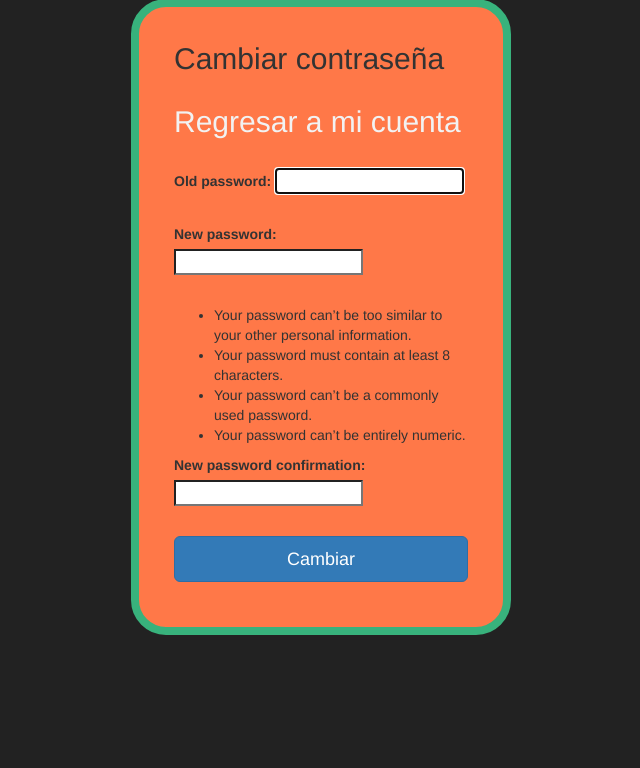
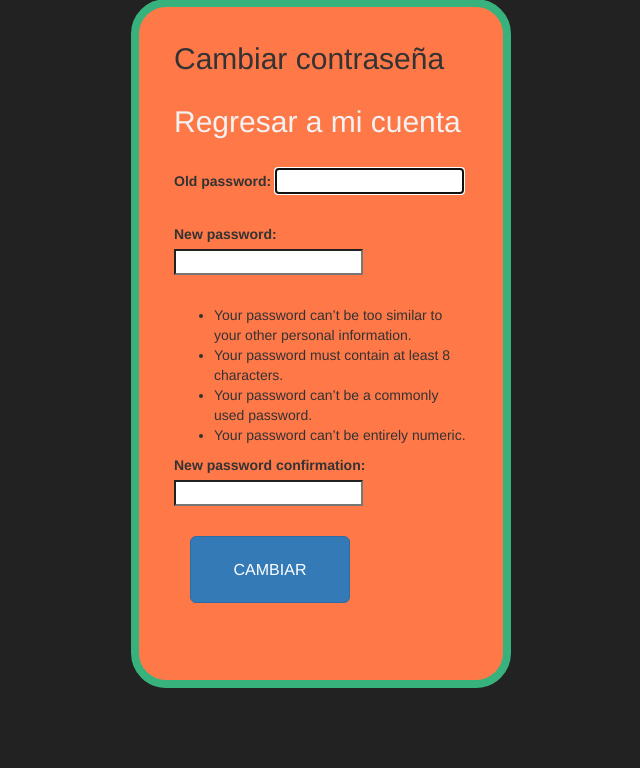
Before and after one commit to grchristian/RoboWorld, a Django app: page /accounts/password_change/ in a window 1280 px wide. Shown: the part 81-849 px from the top of the page, without its empty margins (319-959 px from the left). Before the commit the page ends 716 px from the top, so only its background shows below. Run offline with Django 3.2, Linux system fonts and the light colour scheme; a user stored in the database is signed in; some libraries are stand-ins or nearby versions.

Commit message:
css button

```diff
--- a/roboworld_app/static/roboworld_app/css/style_inicio_sesion.css
+++ b/roboworld_app/static/roboworld_app/css/style_inicio_sesion.css
@@ -64,6 +64,68 @@ a:hover{
 
 
 
+@import url(https://fonts.googleapis.com/css?family=Roboto:400,100,900);
+
+//colors
+$red: #E1332D;
+$white: #fff;
+
+* {
+  box-sizing: inherit;
+  transition-property: all;
+  transition-duration: .6s;
+  transition-timing-function: ease;
+}
+
+.buttons {
+    display: flex;
+    flex-direction: column;
+    height: 100%;
+    justify-content: center;
+    text-align: center;
+    width: 100%;
+}
+
+.container {
+    align-items: center;
+    display: flex;
+    flex-direction: column;
+    justify-content: center;
+    padding: 1em;
+    text-align: center;
+
+    @media (min-width: 600px) {
+        flex-direction: row;
+        justify-content: space-between;
+    }
+}
+
+
+.btn {
+  color: #fff;
+  cursor: pointer;
+  // display: block;
+  font-size:16px;
+  font-weight: 400;
+  line-height: 45px;
+  margin: 0 0 2em;
+  max-width: 160px;
+  position: relative;
+  text-decoration: none;
+  text-transform: uppercase;
+  width: 100%;
+
+
+
+  @media(min-width: 600px) {
+    margin: 0 1em 2em;
+
+  }
+
+  &:hover { text-decoration: none; }
+
+}
+
 .btn-3 {
   background: lighten($red, 3%);
   border: 1px solid darken($red, 4%);
```
